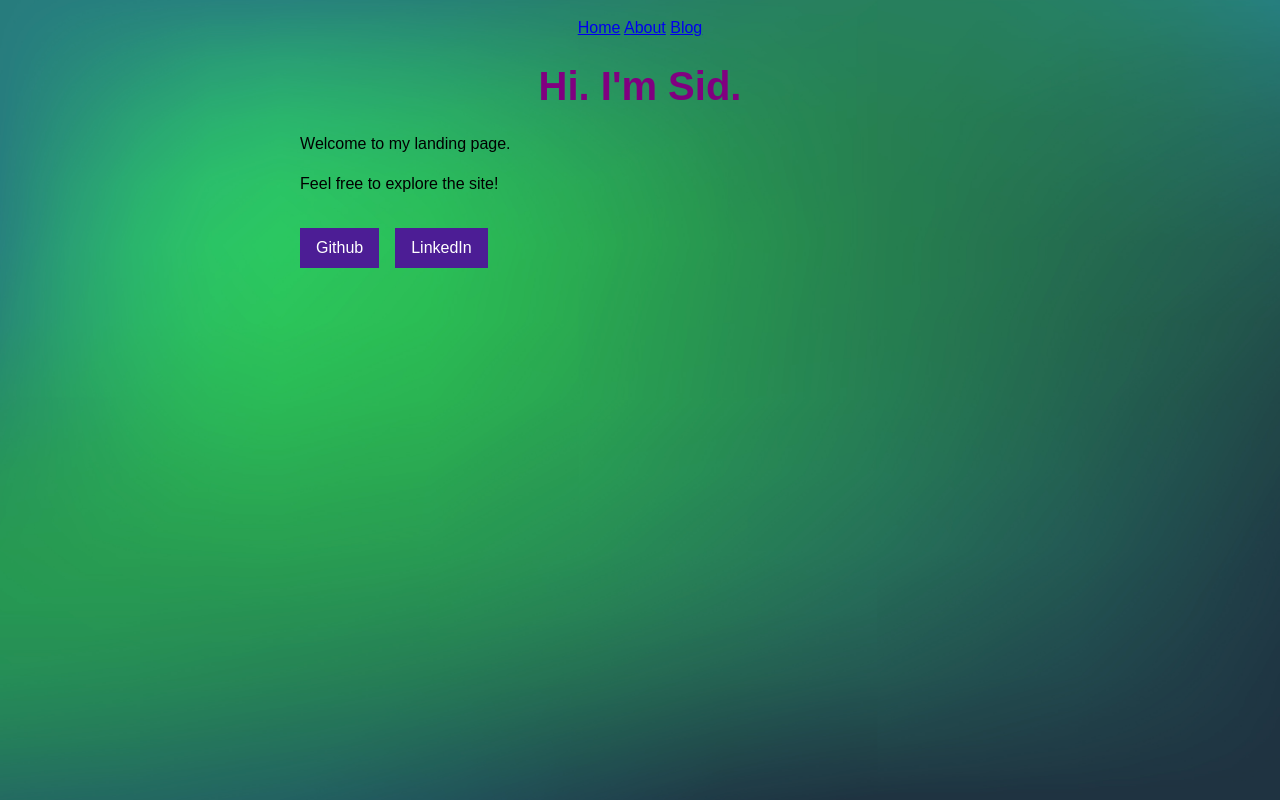
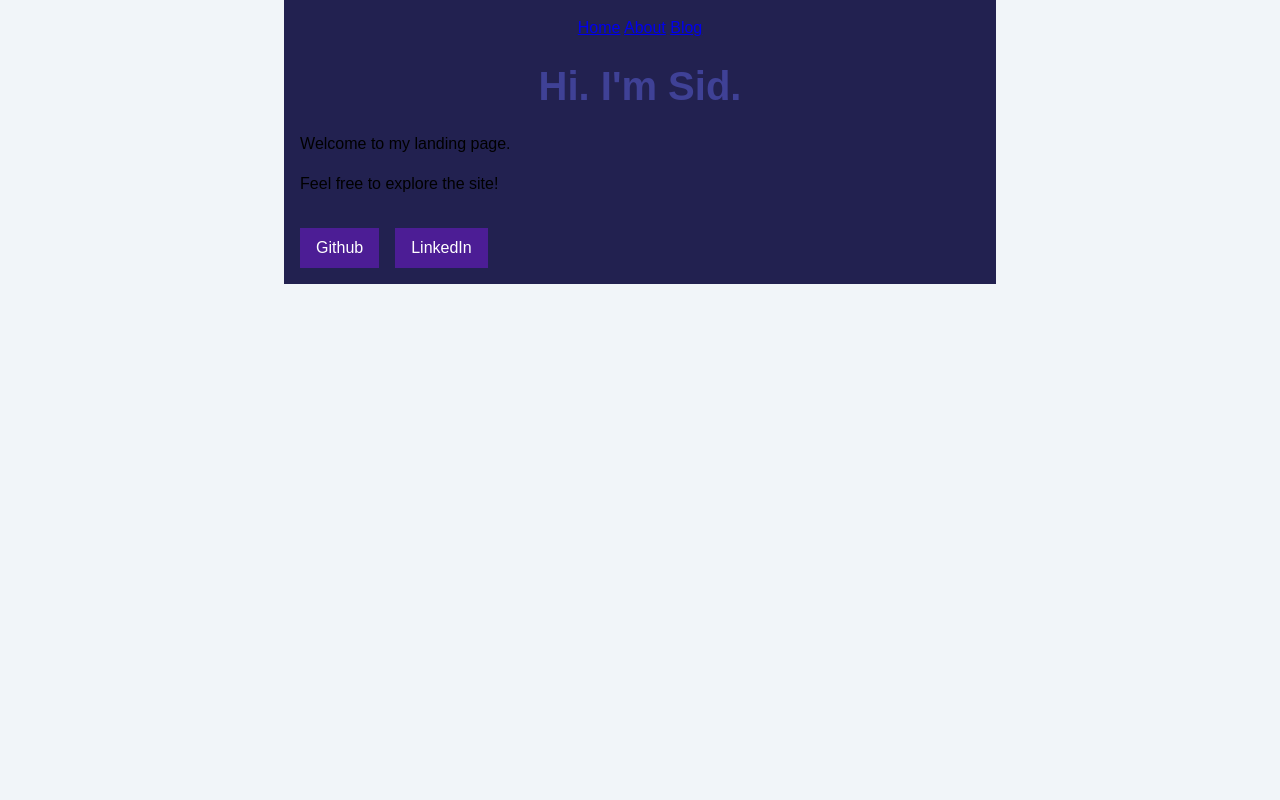
Before and after one commit to sid-sancheti/personal-website, an Astro site: page / in a window 1280 px wide. Built offline with nearby package versions, Linux system fonts and the light colour scheme; Astro itself is replaced by a stand-in of ours.

Commit message:
Nice color

```diff
--- a/astro.config.mjs
+++ b/astro.config.mjs
@@ -7,5 +7,4 @@
 export default defineConfig({
   integrations: [react()],
   site: "https://sidsancheti.com"
-
 });
--- a/package.json
+++ b/package.json
@@ -16,6 +16,7 @@
     "@types/react": "^18.3.11",
     "@types/react-dom": "^18.3.1",
     "astro": "^4.16.2",
+    "astro-imagetools": "^0.2.7",
     "react": "^18.3.1",
     "react-dom": "^18.3.1",
     "typescript": "^5.6.3"
--- a/src/layouts/BaseLayout.astro
+++ b/src/layouts/BaseLayout.astro
@@ -16,7 +16,6 @@
   </head>
   <body>
     <Navigation />
-    <Image id="Background" src={Background} alt="" loading="eager"/>
     <h1>{title}</h1>
     <slot />
     <Footer />
@@ -24,17 +23,12 @@
 </html>
 
 <style>
-  #Background {
-    position: fixed;
-    top: 0;
-    left: 0;
-    width: 100%;
-    height: 100%;
-    z-index: -1;
-    opacity: 90%;
+  body {
+    background-color: rgb(34, 33, 80);
   }
+
   h1 {
-    color: purple;
+    color: rgb(63, 65, 150);
     font-size: 2.5rem;
     text-align: center;
   }
```
Also changed, not shown: 1 other file.
